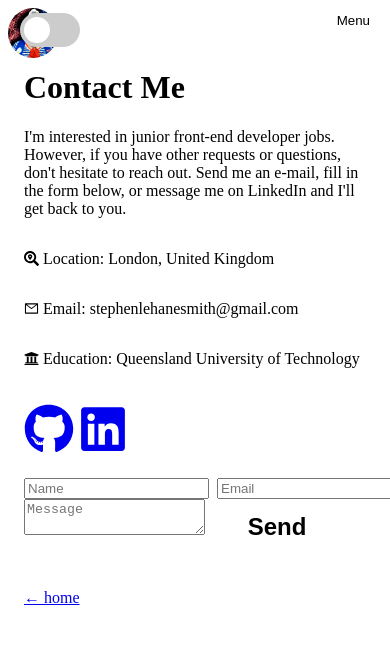
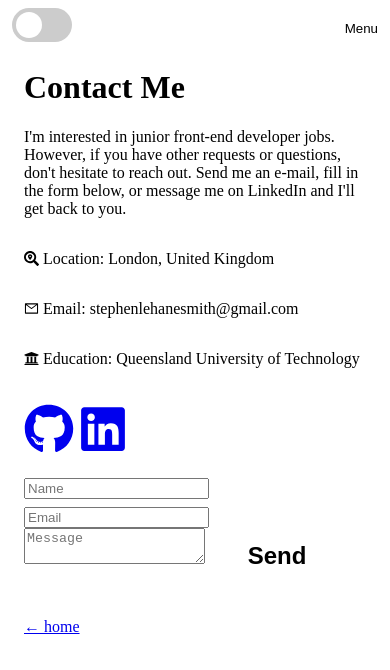
Before and after one commit to inherentspice/next-portfolio, a Next.js app: page /contact in a window 390 px wide. Shown: the top 670 px of the page. Built offline with nearby package versions, Linux system fonts and the light colour scheme.

Commit message:
fixed errors with mobile styling

```diff
--- a/components/hamburgerMenu.module.css
+++ b/components/hamburgerMenu.module.css
@@ -7,6 +7,10 @@
   text-align: right;
   opacity: 0;
   animation: opacity 0.5s ease-in-out;
+  background-color: var(--background-color);
+  padding: 1rem;
+  border-left: 1px solid var(--primary-color);
+  border-bottom: 1px solid var(--primary-color);
 }
 
 .menu li {
--- a/components/layout.js
+++ b/components/layout.js
@@ -8,7 +8,6 @@ import HamburgerMenu from './hamburgerMenu';
 const ThemeToggle = dynamic(() => import("../components/themeToggle"), {
   ssr: false,
 })
-// import ThemeToggle from './themeToggle';
 
 export const siteTitle = 'Stephen Lehane Smith Portfolio';
 
@@ -35,25 +34,16 @@ export default function Layout({ children, home }) {
               alt=""
             />
             <h1 className={utilStyles.heading2Xl}>Hi, I am <span className={utilStyles.headingBreakout}>Stephen Lehane Smith</span>. Front-end Developer Based in London.</h1>
+            <HamburgerMenu />
+            <ThemeToggle />
           </>
         ) : (
           <div className={styles.altHeader}>
-            <Link href="/">
-              <Image
-                priority
-                src="/images/profile.jpg"
-                className={utilStyles.borderCircle}
-                height={50}
-                width={50}
-                alt=""
-                aria-label="Links to home page"
-              />
-            </Link>
+            <HamburgerMenu />
+            <ThemeToggle />
           </div>
         )}
       </header>
-      <HamburgerMenu />
-      <ThemeToggle />
       <main>{children}</main>
       {!home && (
         <div className={styles.backToHome}>
--- a/components/layout.module.css
+++ b/components/layout.module.css
@@ -18,4 +18,5 @@
   position: absolute;
   left: 8px;
   top: 8px;
+  width: 100%;
 }
--- a/components/themeToggle.module.css
+++ b/components/themeToggle.module.css
@@ -1,7 +1,7 @@
 .switch {
   position: absolute;
-  top: 1.5%;
-  left: 5%;
+  top: 1%;
+  left: 1%;
   display: inline-block;
   width: 60px;
   height: 34px;
--- a/styles/contact.module.css
+++ b/styles/contact.module.css
@@ -50,3 +50,9 @@
   display: flex;
   gap: 0.5rem;
 }
+
+@media (max-width: 950px) {
+  .nameEmailCont {
+    flex-direction: column;
+  }
+}
--- a/styles/globals.css
+++ b/styles/globals.css
@@ -108,8 +108,8 @@ textarea {
   color: inherit;
 }
 
-@media (prefers-color-scheme: dark) {
-  html {
-    color-scheme: dark;
+@media (max-width: 950px) {
+  textarea {
+    width: auto;
   }
 }
```
Also changed, not shown: styles/portfolio.module.css (+7 -1 lines).
